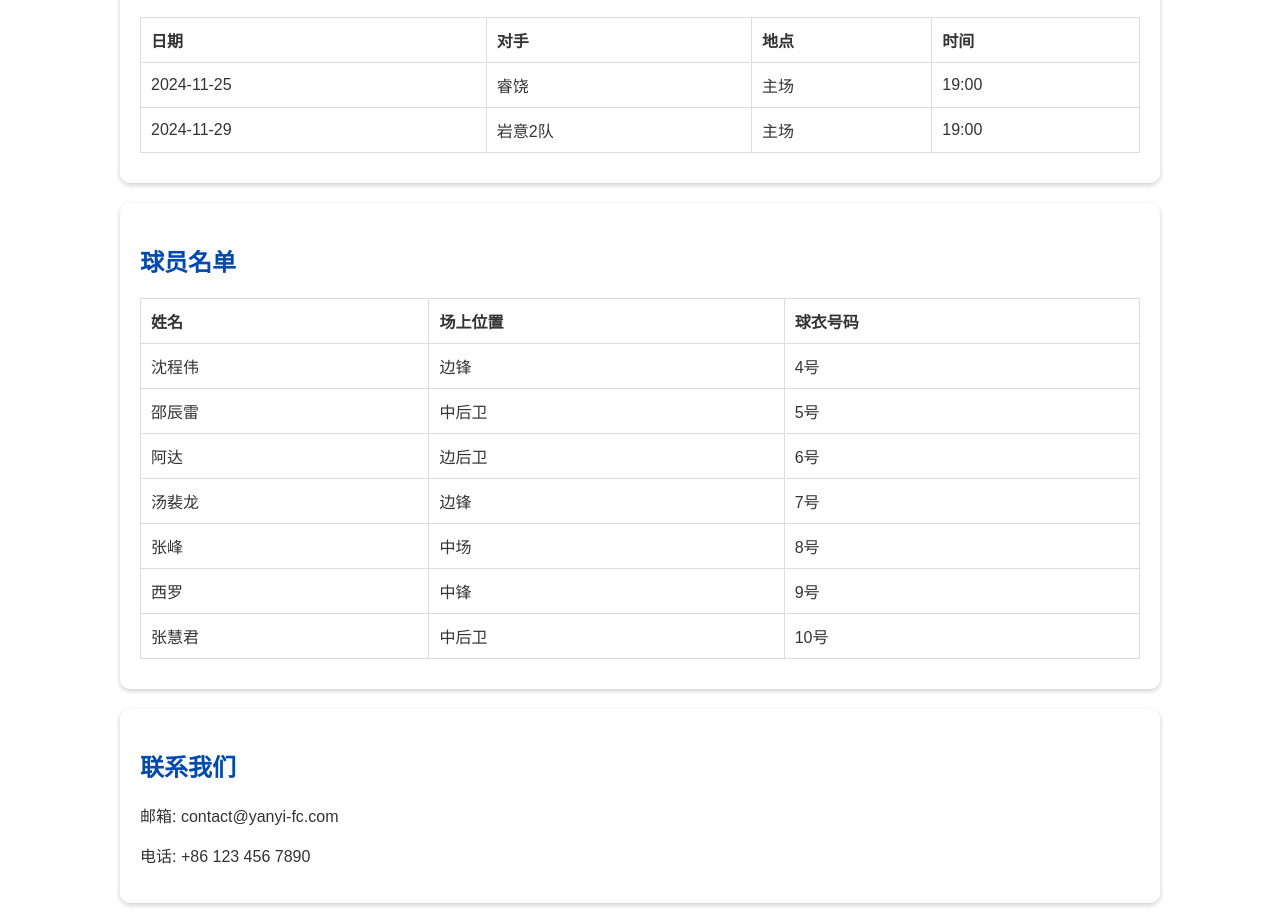
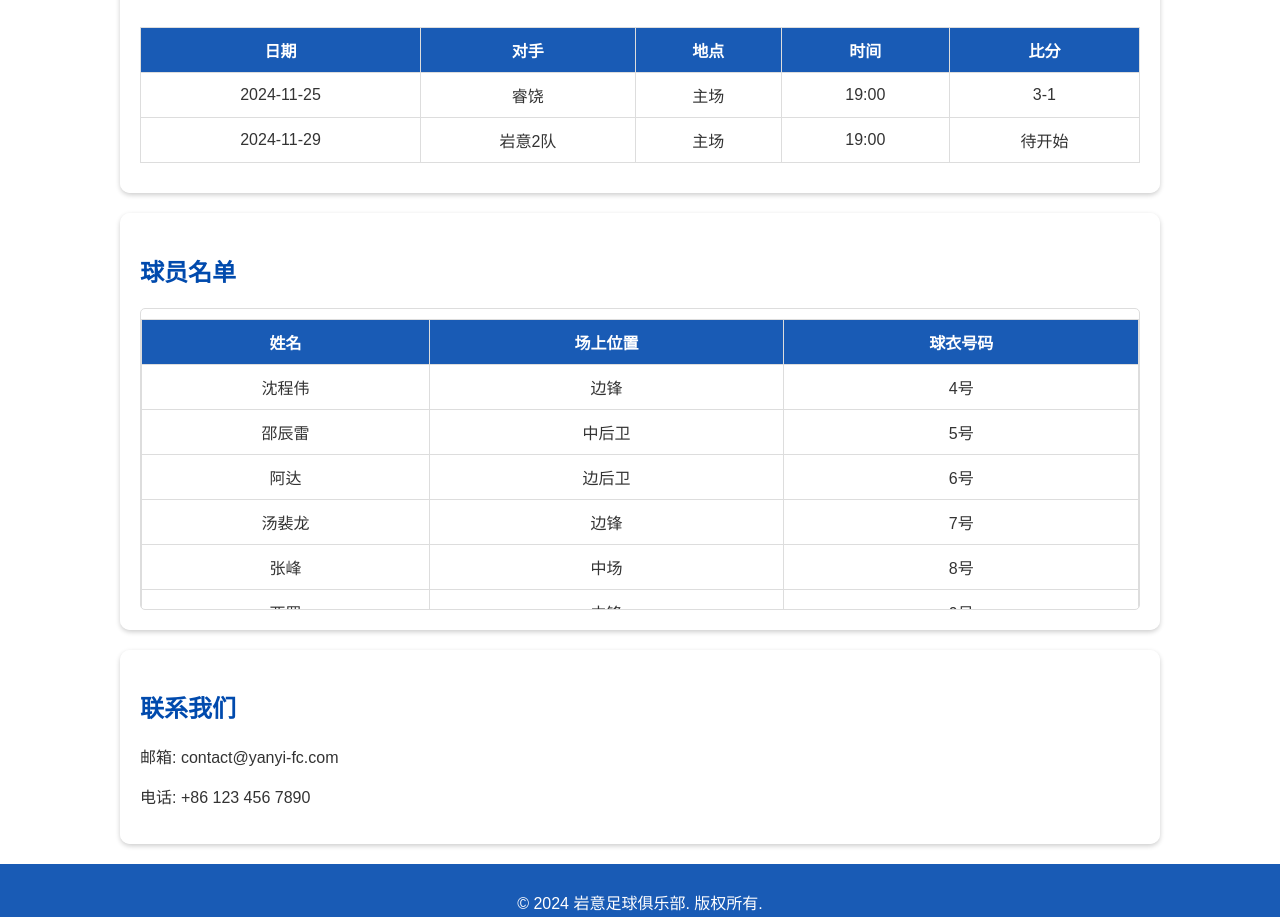
Before and after one commit to kakafengfeng/yanyifootballclub, a plain HTML site: page index.html in a window 1280 px wide. Shown: the part 615-1532 px from the top of the page. Drawn offline with Linux system fonts and the light colour scheme.

Commit message:
Update index.html

```diff
--- a/index.html
+++ b/index.html
@@ -107,82 +107,116 @@
     </section>
 
     <section id="schedule" class="content-section">
-        <h2>即将到来的比赛</h2>
-        <table>
+    <h2 style="text-align: center;">即将到来的比赛</h2>
+    <div style="max-width: 100%; overflow-x: auto;">
+        <table style="width: 100%; border-collapse: collapse;">
             <thead>
-                <tr>
-                    <th>日期</th>
-                    <th>对手</th>
-                    <th>地点</th>
-                    <th>时间</th>
+                <tr style="background-color: rgba(0, 74, 173, 0.9); color: white;">
+                    <th style="padding: 10px; border: 1px solid #ddd; text-align: center; vertical-align: middle;">日期</th>
+                    <th style="padding: 10px; border: 1px solid #ddd; text-align: center; vertical-align: middle;">对手</th>
+                    <th style="padding: 10px; border: 1px solid #ddd; text-align: center; vertical-align: middle;">地点</th>
+                    <th style="padding: 10px; border: 1px solid #ddd; text-align: center; vertical-align: middle;">时间</th>
+					<th style="padding: 10px; border: 1px solid #ddd; text-align: center; vertical-align: middle;">比分</th>
                 </tr>
             </thead>
             <tbody>
                 <tr>
-                    <td>2024-11-25</td>
-                    <td>睿饶</td>
-                    <td>主场</td>
-                    <td>19:00</td>
+                    <td style="padding: 10px; border: 1px solid #ddd; text-align: center; vertical-align: middle;">2024-11-25</td>
+                    <td style="padding: 10px; border: 1px solid #ddd; text-align: center; vertical-align: middle;">睿饶</td>
+                    <td style="padding: 10px; border: 1px solid #ddd; text-align: center; vertical-align: middle;">主场</td>
+                    <td style="padding: 10px; border: 1px solid #ddd; text-align: center; vertical-align: middle;">19:00</td>
+					<td style="padding: 10px; border: 1px solid #ddd; text-align: center; vertical-align: middle;">3-1</td>
                 </tr>
                 <tr>
-                    <td>2024-11-29</td>
-                    <td>岩意2队</td>
-                    <td>主场</td>
-                    <td>19:00</td>
+                    <td style="padding: 10px; border: 1px solid #ddd; text-align: center; vertical-align: middle;">2024-11-29</td>
+                    <td style="padding: 10px; border: 1px solid #ddd; text-align: center; vertical-align: middle;">岩意2队</td>
+                    <td style="padding: 10px; border: 1px solid #ddd; text-align: center; vertical-align: middle;">主场</td>
+                    <td style="padding: 10px; border: 1px solid #ddd; text-align: center; vertical-align: middle;">19:00</td>
+					<td style="padding: 10px; border: 1px solid #ddd; text-align: center; vertical-align: middle;">待开始</td>
                 </tr>
             </tbody>
         </table>
-    </section>
+    </div>
+</section>
+
 
     <section id="players" class="content-section">
-        <h2>球员名单</h2>
-        <table>
+    <h2>球员名单</h2>
+    <div style="max-height: 300px; overflow-y: auto; border: 1px solid #ddd; border-radius: 5px;">
+        <table style="width: 100%; border-collapse: collapse;">
             <thead>
-                <tr>
-                    <th>姓名</th>
-                    <th>场上位置</th>
-                    <th>球衣号码</th>
+                <tr style="background-color: rgba(0, 74, 173, 0.9); color: white; position: sticky; top: 0; z-index: 1;">
+                    <th style="padding: 10px; border: 1px solid #ddd; text-align: center;">姓名</th>
+                    <th style="padding: 10px; border: 1px solid #ddd; text-align: center;">场上位置</th>
+                    <th style="padding: 10px; border: 1px solid #ddd; text-align: center;">球衣号码</th>
                 </tr>
             </thead>
             <tbody>
                 <tr>
-                    <td>沈程伟</td>
-                    <td>边锋</td>
-                    <td>4号</td>
+                    <td style="padding: 10px; border: 1px solid #ddd; text-align: center;">沈程伟</td>
+                    <td style="padding: 10px; border: 1px solid #ddd; text-align: center;">边锋</td>
+                    <td style="padding: 10px; border: 1px solid #ddd; text-align: center;">4号</td>
                 </tr>
                 <tr>
-                    <td>邵辰雷</td>
-                    <td>中后卫</td>
-                    <td>5号</td>
+                    <td style="padding: 10px; border: 1px solid #ddd; text-align: center;">邵辰雷</td>
+                    <td style="padding: 10px; border: 1px solid #ddd; text-align: center;">中后卫</td>
+                    <td style="padding: 10px; border: 1px solid #ddd; text-align: center;">5号</td>
                 </tr>
                 <tr>
-                    <td>阿达</td>
-                    <td>边后卫</td>
-                    <td>6号</td>
+                    <td style="padding: 10px; border: 1px solid #ddd; text-align: center;">阿达</td>
+                    <td style="padding: 10px; border: 1px solid #ddd; text-align: center;">边后卫</td>
+                    <td style="padding: 10px; border: 1px solid #ddd; text-align: center;">6号</td>
                 </tr>
                 <tr>
-                    <td>汤裴龙</td>
-                    <td>边锋</td>
-                    <td>7号</td>
+                    <td style="padding: 10px; border: 1px solid #ddd; text-align: center;">汤裴龙</td>
+                    <td style="padding: 10px; border: 1px solid #ddd; text-align: center;">边锋</td>
+                    <td style="padding: 10px; border: 1px solid #ddd; text-align: center;">7号</td>
                 </tr>
                 <tr>
-                    <td>张峰</td>
-                    <td>中场</td>
-                    <td>8号</td>
+                    <td style="padding: 10px; border: 1px solid #ddd; text-align: center;">张峰</td>
+                    <td style="padding: 10px; border: 1px solid #ddd; text-align: center;">中场</td>
+                    <td style="padding: 10px; border: 1px solid #ddd; text-align: center;">8号</td>
                 </tr>
                 <tr>
-                    <td>西罗</td>
-                    <td>中锋</td>
-                    <td>9号</td>
+                    <td style="padding: 10px; border: 1px solid #ddd; text-align: center;">西罗</td>
+                    <td style="padding: 10px; border: 1px solid #ddd; text-align: center;">中锋</td>
+                    <td style="padding: 10px; border: 1px solid #ddd; text-align: center;">9号</td>
                 </tr>
                 <tr>
-                    <td>张慧君</td>
-                    <td>中后卫</td>
-                    <td>10号</td>
+                    <td style="padding: 10px; border: 1px solid #ddd; text-align: center;">张慧君</td>
+                    <td style="padding: 10px; border: 1px solid #ddd; text-align: center;">中后卫</td>
+                    <td style="padding: 10px; border: 1px solid #ddd; text-align: center;">10号</td>
+                </tr>
+                <tr>
+                    <td style="padding: 10px; border: 1px solid #ddd; text-align: center;">唐杰</td>
+                    <td style="padding: 10px; border: 1px solid #ddd; text-align: center;">中场</td>
+                    <td style="padding: 10px; border: 1px solid #ddd; text-align: center;">14号</td>
+                </tr>
+                <tr>
+                    <td style="padding: 10px; border: 1px solid #ddd; text-align: center;">张倩</td>
+                    <td style="padding: 10px; border: 1px solid #ddd; text-align: center;">中后卫</td>
+                    <td style="padding: 10px; border: 1px solid #ddd; text-align: center;">17号</td>
+                </tr>
+                <tr>
+                    <td style="padding: 10px; border: 1px solid #ddd; text-align: center;">褚卫杰</td>
+                    <td style="padding: 10px; border: 1px solid #ddd; text-align: center;">前锋</td>
+                    <td style="padding: 10px; border: 1px solid #ddd; text-align: center;">18号</td>
+                </tr>
+                <tr>
+                    <td style="padding: 10px; border: 1px solid #ddd; text-align: center;">包成</td>
+                    <td style="padding: 10px; border: 1px solid #ddd; text-align: center;">边后卫</td>
+                    <td style="padding: 10px; border: 1px solid #ddd; text-align: center;">22号</td>
+                </tr>
+                <tr>
+                    <td style="padding: 10px; border: 1px solid #ddd; text-align: center;">小螃蟹</td>
+                    <td style="padding: 10px; border: 1px solid #ddd; text-align: center;">边锋</td>
+                    <td style="padding: 10px; border: 1px solid #ddd; text-align: center;">38号</td>
                 </tr>
             </tbody>
         </table>
-    </section>
+    </div>
+</section>
+
 
     <section id="contact" class="content-section">
         <h2>联系我们</h2>
```
